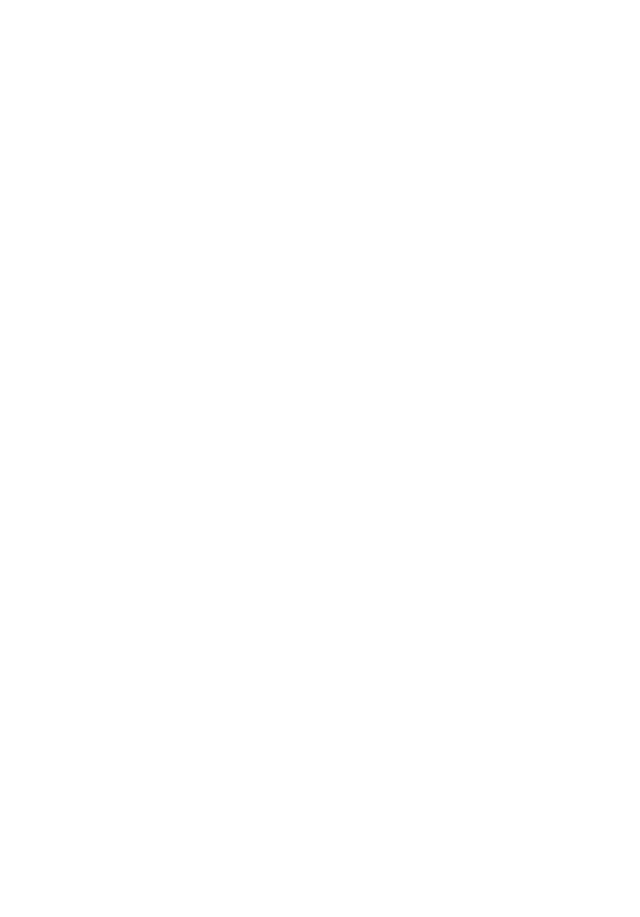
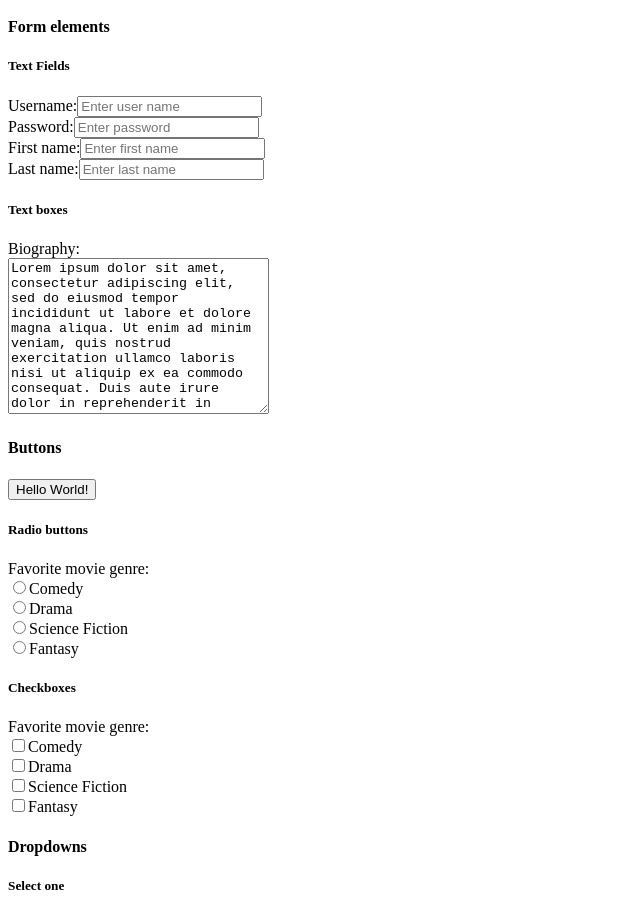
Before and after one commit to fcges/RS2-react-web-app, a React (Vite) app: page /#/Labs/Lab1 in a window 1280 px wide. Shown: the part 1860-2777 px from the top of the page, without its empty margins (0-640 px from the left). Before the commit the page ends 1168 px from the top, so only its background shows below. Built offline with nearby package versions, Linux system fonts and the light colour scheme.

Commit message:
Added 3 labs and created navigation

```diff
--- a/package.json
+++ b/package.json
@@ -11,7 +11,9 @@
   },
   "dependencies": {
     "react": "^19.1.0",
-    "react-dom": "^19.1.0"
+    "react-dom": "^19.1.0",
+    "react-router": "^7.6.3",
+    "react-router-dom": "^7.6.3"
   },
   "devDependencies": {
     "@eslint/js": "^9.29.0",
--- a/src/App.tsx
+++ b/src/App.tsx
@@ -1,9 +1,13 @@
-import Labs from "./labs";
-
+import Labs from "./Labs";
+import { HashRouter, Route, Routes, Navigate } from "react-router-dom";
 export default function App() {
   return (
-    <div>
-      <Labs />
-    </div>
-  );
+    <HashRouter>
+      <div>
+        <Routes>
+          <Route path="/" element={<Navigate to="Labs" />} />
+          <Route path="/Labs/*" element={<Labs />} />
+        </Routes>
+      </div>
+    </HashRouter>);
 }
--- /dev/null
+++ b/src/labs/Lab2/index.tsx
@@ -0,0 +1,7 @@
+export default function Lab2() {
+    return (
+        <div>
+            <h2>Lab 2</h2>
+        </div>
+    );
+}
--- /dev/null
+++ b/src/labs/Lab3/index.tsx
@@ -0,0 +1,7 @@
+export default function Lab3() {
+    return (
+        <div>
+            <h2>Lab 3</h2>
+        </div>
+    );
+}
--- /dev/null
+++ b/src/labs/TOC.tsx
@@ -0,0 +1,12 @@
+import { Link } from "react-router-dom";
+
+export default function TOC() {
+    return (
+        <ul>
+            <li><Link to="/Labs">Labs</Link></li>
+            <li><Link to="/Labs/Lab1">Lab 1</Link></li>
+            <li><Link to="/Labs/Lab2">Lab 2</Link></li>
+            <li><Link to="/Labs/Lab3">Lab 3</Link></li>
+        </ul>
+    );
+}
--- a/src/labs/index.tsx
+++ b/src/labs/index.tsx
@@ -1,10 +1,20 @@
-import Lab1 from './lab1';
+import Lab1 from './Lab1';
+import Lab2 from "./Lab2";
+import Lab3 from "./Lab3";
+import TOC from "./TOC";
+import { Route, Routes, Navigate } from "react-router";
 
 export default function Labs() {
     return (
         <div id="wd-labs">
             <h1>Select Labs.</h1>
-            <Lab1 />
+            <TOC />
+            <Routes>
+                <Route path="/" element={<Navigate to="Lab1" />} />
+                <Route path="Lab1" element={<Lab1 />} />
+                <Route path="Lab2/*" element={<Lab2 />} />
+                <Route path="Lab3/*" element={<Lab3 />} />
+            </Routes>
         </div>
     );
 }
--- a/src/labs/lab1/index.tsx
+++ b/src/labs/lab1/index.tsx
@@ -90,6 +90,108 @@
                     </tfoot>
                 </table>
             </div>
+            <div id="ws-images">
+                <h4>Image tag</h4>
+                Loading image from Internet: <br />
+                <img id="wd-starship" width="400px" src="https://www.staradvertiser.com/wp-content/uploads/2021/08/web1_Starship-gap2.jpg" />
+                <br />
+                Loading a local image:
+                <br />
+                <img id="wd-react" src="/src/assets/react.svg" height="200px" />
+            </div>
+            <div id="wd-forms">
+                <h4>Form elements</h4>
+                <form id="wd-text-fields">
+                    <h5>Text Fields</h5>
+                    <label htmlFor="wd-text-fields-username">Username:</label>
+                    <input placeholder="Enter user name" id="wd-text-fields-username" /> <br />
+                    <label htmlFor="wd-text-fields-password">Password:</label>
+                    <input type="password" placeholder="Enter password" id="wd-text-fields-password" /> <br />
+                    <label htmlFor="wd-text-fields-first-name">First name:</label>
+                    <input type="text" title="FirstName" id="wd-text-fields-first-name" placeholder="Enter first name" /> <br />
+                    <label htmlFor="wd-text-fields-last-name">Last name:</label>
+                    <input type="text" title="LastName" id="wd-text-fields-last-name" placeholder="Enter last name" /> <br />
+                </form>
+                <h5>Text boxes</h5>
+                <label>Biography:</label> <br />
+                <textarea id="wd-textarea" cols={30} rows={10} placeholder="Enter your biography">
+                    Lorem ipsum dolor sit amet, consectetur adipiscing elit, sed do eiusmod tempor incididunt ut labore et dolore magna aliqua. Ut enim ad minim veniam, quis nostrud exercitation ullamco laboris nisi ut aliquip ex ea commodo consequat. Duis aute irure dolor in reprehenderit in voluptate velit esse cillum dolore eu fugiat nulla pariatur. Excepteur sint occaecat cupidatat non proident, sunt in culpa qui officia deserunt mollit anim id est laborum.
+                </textarea>
+            </div>
+            <div id="wd-buttons">
+                <h4>Buttons</h4>
+                <button type="button" onClick={() => alert('Life is good!')} id="wd-all-good">Hello World!</button>
+
+                <h5>Radio buttons</h5>
+                <label>Favorite movie genre:</label> <br />
+                <input type="radio" id="wd-radio-comedy" name="wd-radio-genre"/>
+                <label htmlFor="wd-radio-comedy">Comedy</label> <br />
+                <input type="radio" id="wd-radio-drama" name="wd-radio-genre"/>
+                <label htmlFor="wd-radio-drama">Drama</label> <br />
+                <input type="radio" id="wd-radio-scifi" name="wd-radio-genre"/>
+                <label htmlFor="wd-radio-scifi">Science Fiction</label> <br />
+                <input type="radio" id="wd-radio-fantasy" name="wd-radio-genre" />
+                <label htmlFor="wd-radio-fantasy">Fantasy</label> <br />
+
+                <h5>Checkboxes</h5>
+                <label>Favorite movie genre:</label><br />
+                <input type="checkbox" name="check-genre" id="wd-chkbox-comedy" />
+                <label htmlFor="wd-chkbox-comedy">Comedy</label><br />
+                <input type="checkbox" name="check-genre" id="wd-chkbox-drama" />
+                <label htmlFor="wd-chkbox-drama">Drama</label><br />
+                <input type="checkbox" name="check-genre" id="wd-chkbox-scifi" />
+                <label htmlFor="wd-chkbox-scifi">Science Fiction</label><br />
+                <input type="checkbox" name="check-genre" id="wd-chkbox-fantasy" />
+                <label htmlFor="wd-chkbox-fantasy">Fantasy</label>
+
+                <h4>Dropdowns</h4>
+                <h5>Select one</h5>
+                <label htmlFor="wd-select-one-genre"> Favorite movie genre: </label><br />
+                <select id="wd-select-one-genre">
+                    <option value="COMEDY">Comedy</option>
+                    <option value="DRAMA">Drama</option>
+                    <option selected value="SCIFI">
+                        Science Fiction</option>
+                    <option value="FANTASY">Fantasy</option>
+                </select>
+
+                <h5>Select many</h5>
+                <label htmlFor="wd-select-many-genre"> Favorite movie genres: </label><br />
+                <select multiple id="wd-select-many-genre">
+                    <option value="COMEDY" selected> Comedy          </option>
+                    <option value="DRAMA">           Drama           </option>
+                    <option value="SCIFI" selected> Science Fiction </option>
+                    <option value="FANTASY">         Fantasy         </option>
+                </select>
+            </div>
+            <div id="wd-other">
+                <h4>Other HTML field types</h4>
+
+                <label htmlFor="wd-text-fields-email"> Email: </label>
+                <input type="email"
+                    placeholder="your email here"
+                    id="wd-text-fields-email" /><br />
+
+                <label htmlFor="wd-text-fields-salary-start"> Starting salary:</label>
+                <input type="number"
+                    placeholder="10000"
+                    id="wd-text-fields-salary-start" /><br />
+
+                <label htmlFor="wd-text-fields-rating"> Rating: </label>
+                <input type="range"
+                    max="5"
+                    placeholder="Doe"
+                    id="wd-text-fields-rating" /><br />
+
+                <label htmlFor="wd-text-fields-dob"> Date of birth: </label>
+                <input type="date"
+                    id="wd-text-fields-dob" /><br />
+
+                <h4>Anchor tag</h4>
+                Please
+                <a href="https://www.lipsum.com" id="wd-lipsum"> click here </a>
+                to get dummy text<br />
+            </div>
         </div>
     );
 }
```
Also changed, not shown: 1 other file (tests, documents, lock files or other folders).
